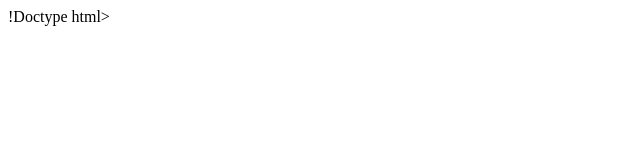
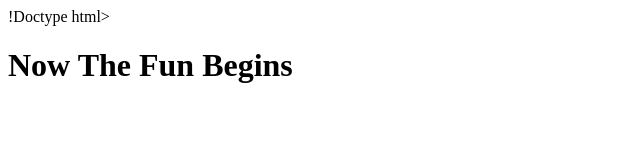
Before and after one commit to hackon0007/demo, a plain HTML site: page web/index.html in a window 1280 px wide. Shown: the whole page, without its empty margins (0-640 px from the left). Drawn offline with Linux system fonts and the light colour scheme.

Commit message:
changed index file

```diff
--- a/web/index.html
+++ b/web/index.html
@@ -1,10 +1,11 @@
 !Doctype html>
 <html>
 	<head>
-		<title>Home Page</title>
+		<title>Home Page </title>
 	</head>
 
 	<body>
+		<h1>Now The Fun Begins</h1>
 		<nav></nav>
 		<header></header>
 		<footer></footer>
```
